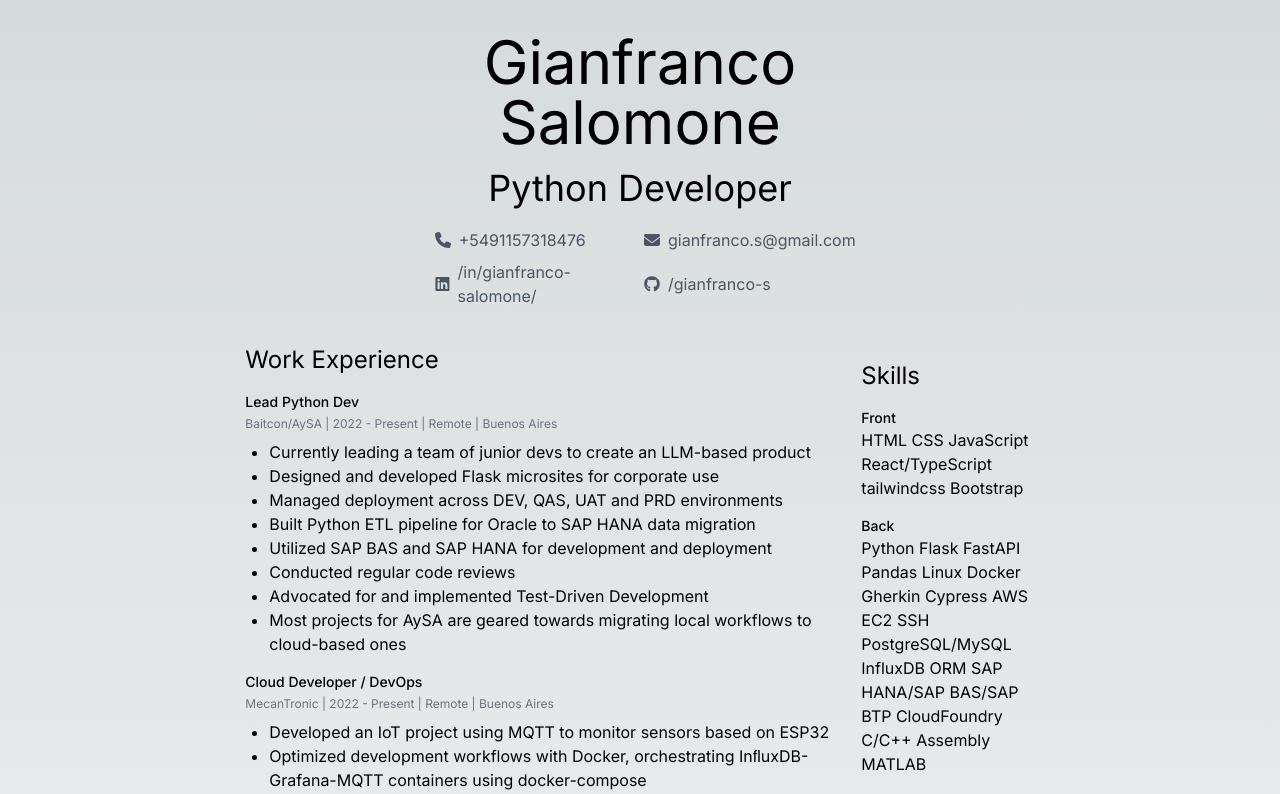
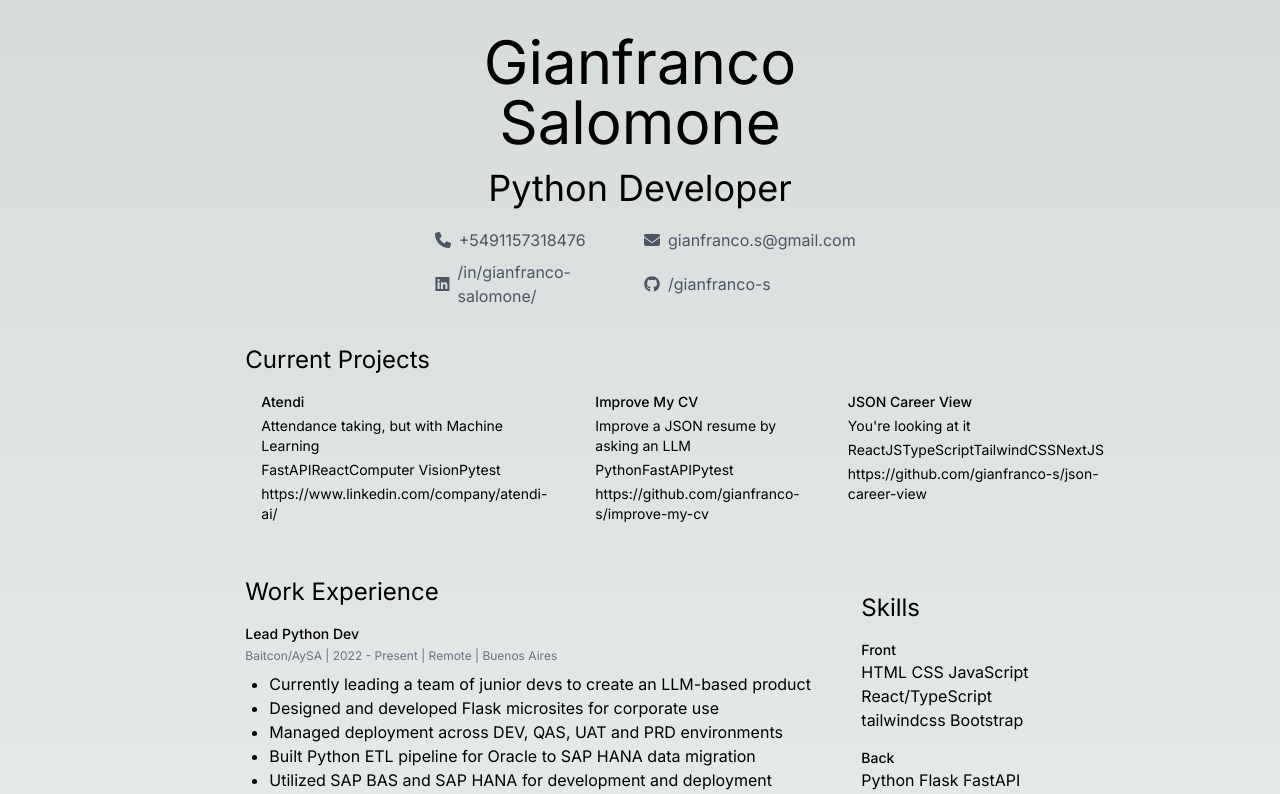
Before and after one commit to gianfranco-s/json-career-view, a Next.js app in the folder my-json-resume/: page / in a window 1280 px wide. Shown: the top 794 px of the page. Built offline with nearby package versions, Linux system fonts and the light colour scheme.

Commit message:
Add current projects

```diff
--- /dev/null
+++ b/my-json-resume/src/components/ProjectsCard.tsx
@@ -0,0 +1,22 @@
+import React from 'react';
+import ProjectsItem from './ProjectsItem';
+import { Project } from './types';
+
+interface ProjectsProps {
+    projects: Project[];
+}
+
+function ProjectsCard({ projects }: ProjectsProps) {
+    return (
+        <div className='span'>
+            <h3 className="text-2xl">Current Projects</h3>
+            <div className="flex">
+                <ProjectsItem projectsItemData={projects[0]}/>
+                <ProjectsItem projectsItemData={projects[1]}/>
+                <ProjectsItem projectsItemData={projects[2]}/>
+            </div>
+        </div>
+    );
+}
+
+export default ProjectsCard;
--- /dev/null
+++ b/my-json-resume/src/components/ProjectsItem.tsx
@@ -0,0 +1,19 @@
+import React from 'react';
+import { Project } from './types';
+
+export interface ProjectsItemDataProps {
+    projectsItemData: Project;
+}
+
+function ProjectsItem({ projectsItemData }: ProjectsItemDataProps) {
+    return (
+        <div className="mb-4 p-4 mr-4">
+        <h4 className="text-sm font-medium mb-1">{projectsItemData.name}</h4>
+        <p className="text-sm mb-1">{projectsItemData.description}</p>
+        <p className="text-sm mb-1">{projectsItemData.highlights}</p>
+        <p className="text-sm mb-1">{projectsItemData.url}</p>
+    </div>
+    );
+}
+
+export default ProjectsItem;
--- a/my-json-resume/src/components/Resume.tsx
+++ b/my-json-resume/src/components/Resume.tsx
@@ -5,6 +5,7 @@
 import EducationCard from '@/components/EducationCard'
 import SpokenLanguagesCard from '@/components/SpokenLanguagesCard'
 import InterestsCard from '@/components/InterestsCard'
+import ProjectsCard from '@/components/ProjectsCard'
 
 function Resume() {
   const contactInfo = {
@@ -22,6 +23,12 @@
             name={resumeData.basics.name}
             resumeTitle={resumeData.basics.label}
             contactInfo={contactInfo} />
+        </div>
+      </div>
+
+      <div className="flex flex-wrap">
+        <div className="container mx-auto px-4 pt-4 w-full">
+          <ProjectsCard projects={resumeData.projects}/>
         </div>
       </div>
 
--- a/my-json-resume/src/components/types.ts
+++ b/my-json-resume/src/components/types.ts
@@ -63,7 +63,7 @@
     keywords: string[] | null;
 }
 
-interface Project {
+export interface Project {
     name: string;
     startDate: string;
     endDate: string | null;
```
